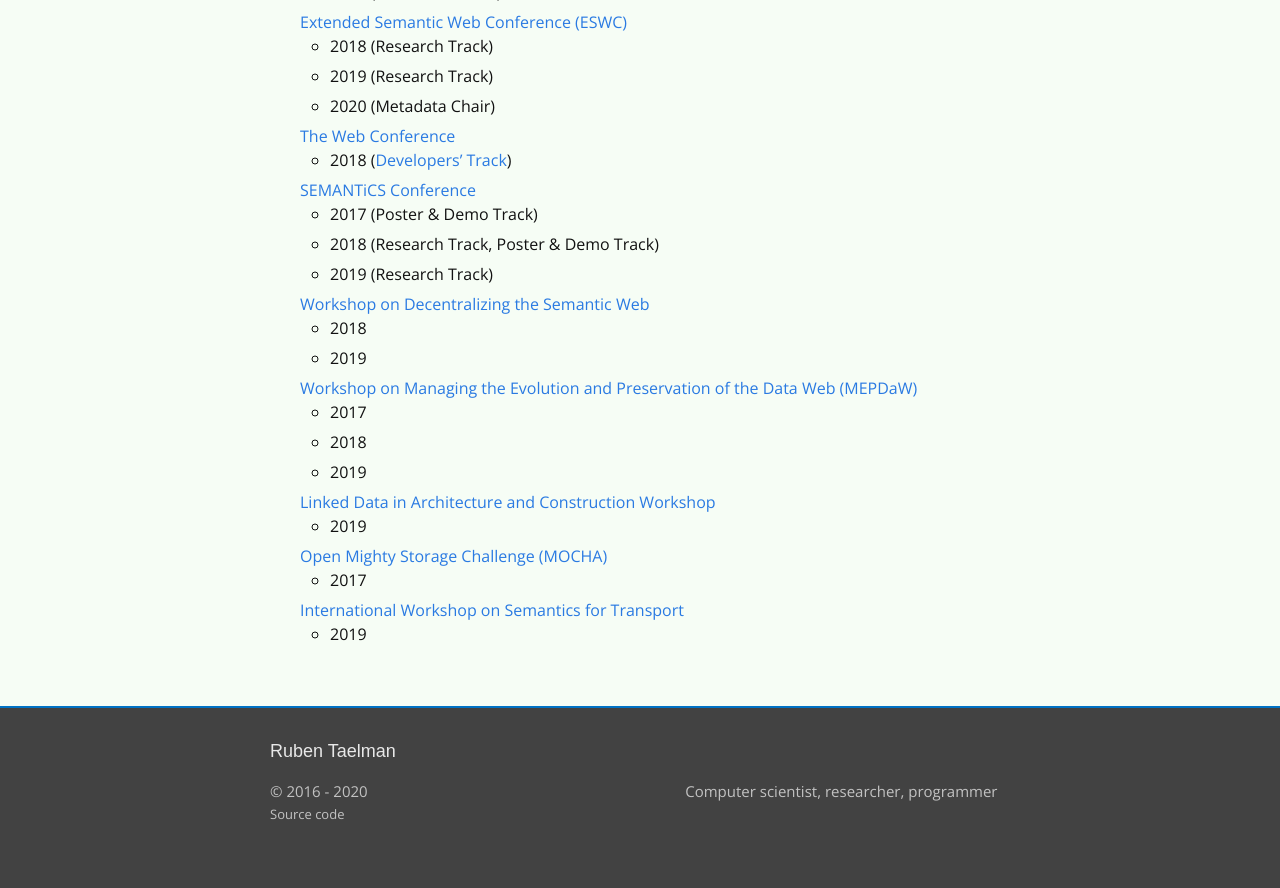
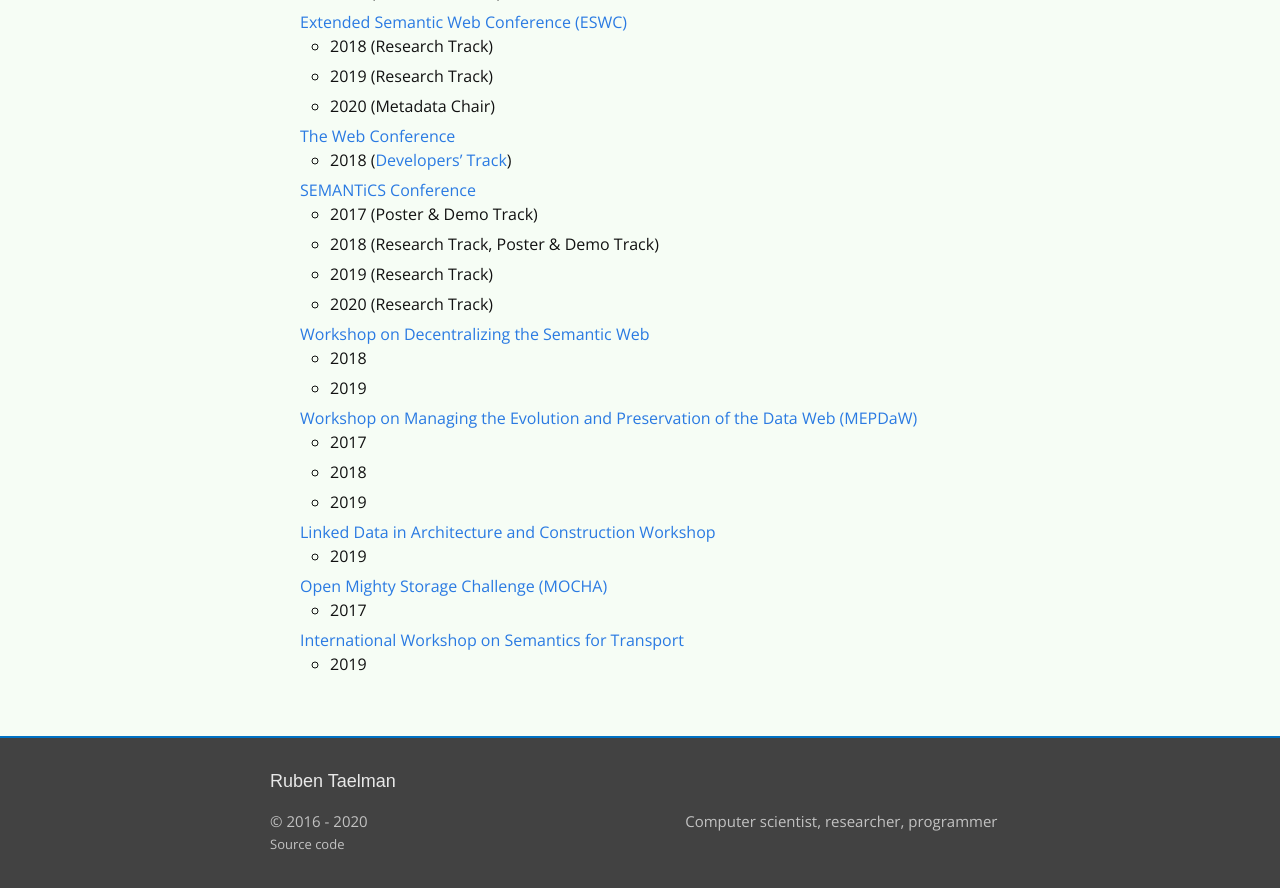
Before and after one commit to rubensworks/rubensworks.net, a Jekyll site: the page built from cv.md, in a window 1280 px wide and 900 px high, scrolled down 3944 px. Shown: the top 888 px of the window. Built offline with Jekyll 4.4.1, drawn with Linux system fonts in a browser that asks for light colours; some web fonts are replaced.

Commit message:
Add ESWC 2020 to CV

```diff
--- a/cv.md
+++ b/cv.md
@@ -233,6 +233,7 @@ Additionally, he has served as a reviewer and program committee member for these
     * 2017 (Poster & Demo Track)
     * 2018 (Research Track, Poster & Demo Track)
     * 2019 (Research Track)
+    * 2020 (Research Track)
 * [Workshop on Decentralizing the Semantic Web](https://iswc2019.desemweb.org/)
     * 2018
     * 2019
```
